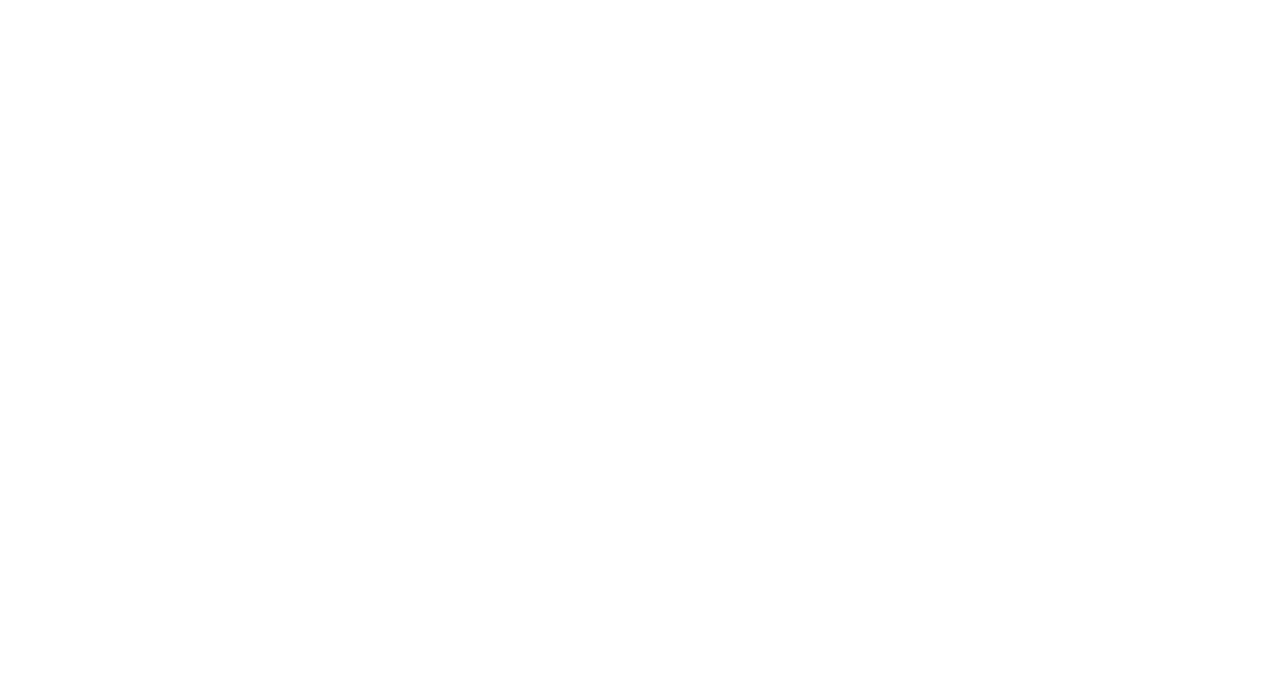
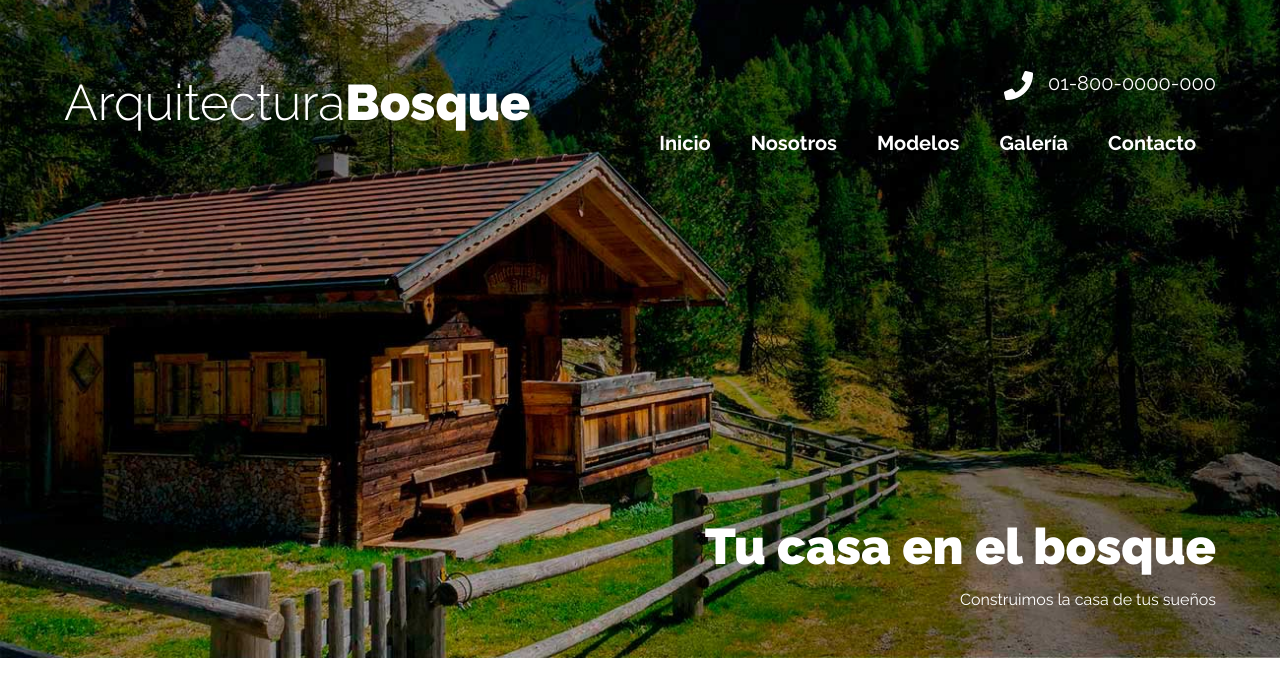
Before and after one commit to AnthonyBK9/arquitectura-app, a React (Vite) app: page / in a window 1280 px wide. Shown: the top 696 px of the page. Built offline with nearby package versions, Linux system fonts and the light colour scheme.

Commit message:
terminando la sección del header

```diff
--- a/index.html
+++ b/index.html
@@ -4,7 +4,7 @@
     <meta charset="UTF-8" />
     <link rel="icon" type="image/svg+xml" href="/vite.svg" />
     <meta name="viewport" content="width=device-width, initial-scale=1.0" />
-    <title>Vite + React</title>
+    <title>Arquitectura-app</title>
   </head>
   <body>
     <div id="root"></div>
--- a/src/App.jsx
+++ b/src/App.jsx
@@ -1,11 +1,12 @@
 import { useState } from 'react'
 import './App.css'
+import Header from './components/header/Header'
 
 function App() {
 
   return (
     <div className="App">
-
+      <Header />
     </div>
   )
 }
--- /dev/null
+++ b/src/components/header/Header.jsx
@@ -0,0 +1,34 @@
+import React from 'react'
+import './style/header.css'
+
+const Header = () => {
+  return (
+    <header className="header">
+        <div className="container header-container">
+            <div className="bar">
+                <div className="logo">
+                    <h1 className="name-site">
+                        Arquitectura<span>Bosque</span>
+                    </h1>
+                </div>
+                <div className="contact">
+                    <a className="phone" href="tel:01-800-0000-000">01-800-0000-000</a>
+                    <nav className="nav">
+                        <a className="link" href="#">Inicio</a>
+                        <a className="link" href="#">Nosotros</a>
+                        <a className="link" href="#">Modelos</a>
+                        <a className="link" href="#">Galería</a>
+                        <a className="link" href="#">Contacto</a>
+                    </nav>
+                </div>
+            </div>
+            <div className="slogan">
+                <h1>Tu casa en el bosque</h1>
+                <p>Construimos la casa de tus sueños</p>
+            </div>
+        </div>
+    </header>
+  )
+}
+
+export default Header
--- /dev/null
+++ b/src/components/header/style/header.css
@@ -0,0 +1,122 @@
+.header {
+    min-height: 60rem;
+    background-image: url(../../../assets/img/hero.jpg);
+    background-repeat: no-repeat;
+    background-size: cover;
+    background-position: bottom center;
+    padding: 5rem 0;
+    margin: -8px;
+    margin-top: -10px;
+}
+/* @media screen and (min-width: 768px) {
+    .header {
+        padding: 2rem 0;
+    }
+} */
+.header-container {
+    display: flex;
+    flex-direction: column;
+    height: calc(60rem - 4rem);
+    justify-content: space-between;
+    color: var(--white);
+}
+.name-site {
+    font-weight: 300;
+    text-align: center;
+    font-size: 3rem;
+}
+@media screen and (min-width: 768px) {
+    .name-site {
+        font-size: 5rem;
+    }
+}
+.name-site span {
+    font-weight: 900;
+}
+@media screen and (min-width: 768px) {
+
+    .bar {
+        display: flex;
+        justify-content: space-between;
+        align-items: center;
+    }
+
+}
+.contact {
+    display: flex;
+    flex-direction: column;
+    align-items: center;
+}
+@media screen and (min-width: 768px) {
+    .contact {
+        align-items: flex-end;
+    }
+}
+.header a {
+    color: var(--white);
+    text-decoration: none;
+    font-size: 2rem;
+}
+.nav {
+    display: flex;
+    flex-direction: column;
+    align-items: center;
+    width: 100%;
+    margin-top: 1rem;
+}
+@media screen and (min-width: 768px) {
+    .nav{
+        flex-direction: row;
+    }
+}
+.phone {
+    display: flex;
+    gap: 1rem;
+}
+.phone::before {
+    content: "";
+    display: block;
+    width: 4rem;
+    height: 4rem;
+    background-image: url(../../../assets/img/telefono.png);
+    background-repeat: no-repeat;
+    background-position: center center;
+}
+.nav a {
+    padding: .5rem;
+    transition: background-color .5s;
+    width: 100%;
+    text-align: center;
+    font-weight: 600;
+}
+@media screen and (min-width: 768px) {
+    .nav a {
+        padding: 1rem 2rem;
+    }
+
+}
+.nav a:hover{
+    background-color: rgba(255, 255, 255, 0.6);
+    color: var(--black);
+}
+.slogan {
+    text-align: center;
+}
+@media screen and (min-width: 768px) {
+    .slogan {
+        text-align: right;
+    }
+}
+.slogan h1 {
+    font-size: 3.4rem;
+    margin: 0;
+}
+@media screen and (min-width: 768px) {
+    .slogan h1 {
+        font-size: 5rem;
+    }
+}
+.slogan p {
+    margin: 0;
+    line-height: 1;
+}
--- a/src/index.css
+++ b/src/index.css
@@ -33,3 +33,30 @@
 h3 {
     font-size: 5rem;
 }
+img {
+  max-width: 100%;
+  display: block;
+}
+.container {
+  max-width: 120rem;
+  margin: 0 auto;
+  width: 90%;
+}
+.btn {
+  color: var(--grey);
+  background-color: var(--white);
+  border: 1px solid var(--grey);
+  padding: .5rem 3rem;
+  transition: background-color .5s ease;
+}
+.btn:hover {
+  background-color: var(--grey);
+  color: var(--white);
+}
+/*  Utilidades  */
+.text-center {
+  text-align: center;
+}
+.mt-5 {
+  margin-top: 5rem;
+}
```
Also changed, not shown: src/components/aboutMe/AboutMe.jsx (added, +9 -0 lines), src/components/aboutMe/css/aboutme.css (added).
